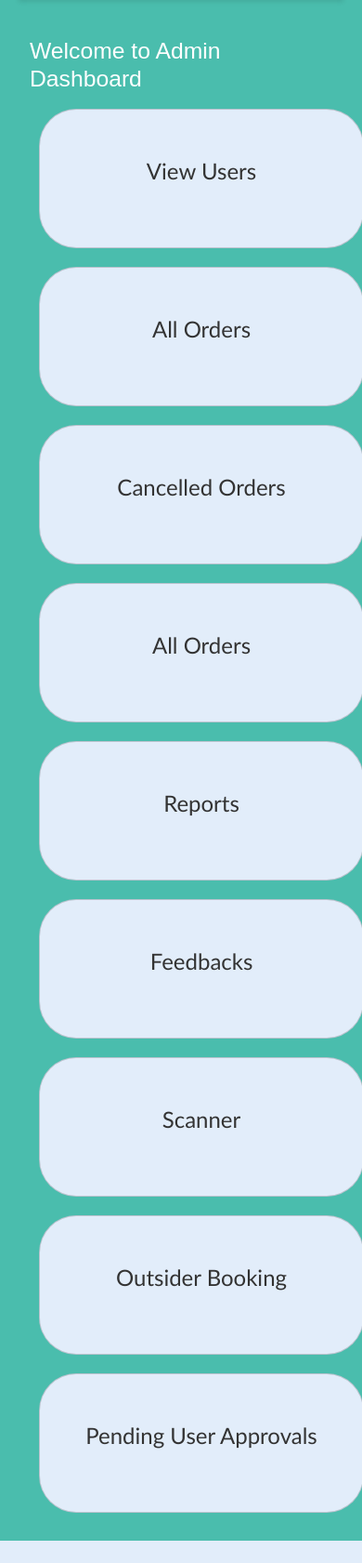
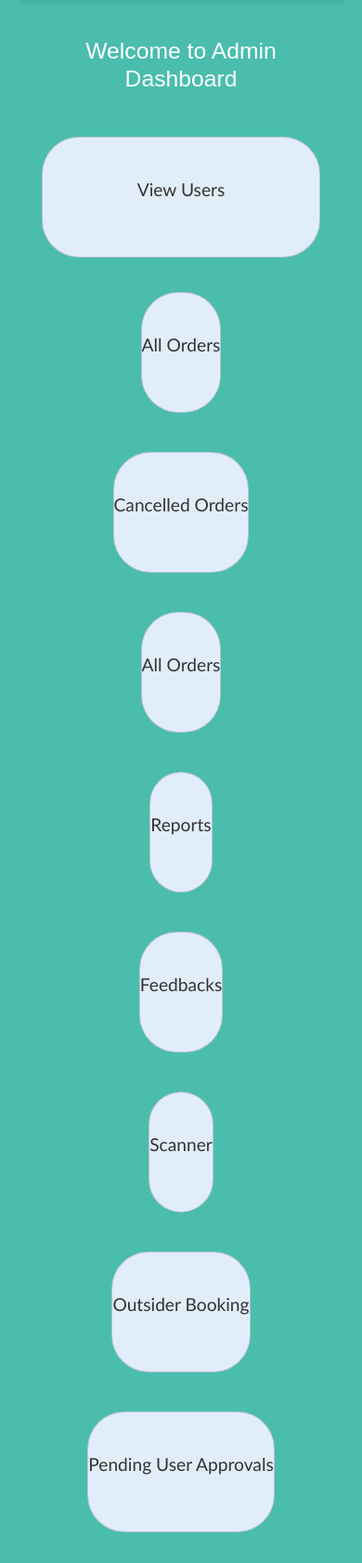
Before and after one commit to ociuzacademy/Bite_and_Seat_Backend, a Django app: template adminapp/templates/adminapp/dashboard.html in a window 390 px wide. Shown: the part 98-1779 px from the top of the page at 93% size. Before the commit the page ends 1755 px from the top, so only its background shows below. Run offline with Django 5.2, Linux system fonts and the light colour scheme; the template is opened without the code that fills it, so the values that code supplies are empty.

Commit message:
By Ananya

```diff
--- a/adminapp/templates/adminapp/dashboard.html
+++ b/adminapp/templates/adminapp/dashboard.html
@@ -109,7 +109,8 @@
 
         /* Custom Card Styles */
         .card {
-            width: 350px;
+            width: 100%;
+            max-width: 350px;
             height: 150px;
             background: rgb(226, 237, 250);
             display: flex;
@@ -123,7 +124,7 @@
             position: relative;
             transition: all 0.7s ease-in-out;
             overflow: hidden;
-            margin: 10px;
+            margin: 10px auto;
         }
 
         .card::before {
@@ -154,7 +155,7 @@
         }
 
         /* Responsive Styles */
-        @media (max-width: 768px) {
+            @media (max-width: 768px) {
             #sidebar {
                 margin-left: -250px;
             }
@@ -169,6 +170,24 @@
 
             #content.active {
                 width: calc(100% - 250px);
+            }
+
+            .card {
+                max-width: 300px;
+                height: 130px;
+                font-size: 1.2em;
+                margin: 8px auto;
+            }
+
+            .row {
+                margin: 0 auto;
+                width: 100%;
+            }
+
+            .col-md-4 {
+                padding: 5px;
+                display: flex;
+                justify-content: center;
             }
         }
 
@@ -523,10 +542,10 @@
             {% block content %}
             <!-- Main Content -->
             <div class="container-fluid" style="color: white;">
-                <h2>Welcome to Admin Dashboard</h2>
-                <div class="row">
+                <h2 class="text-center mb-4">Welcome to Admin Dashboard</h2>
+                <div class="row justify-content-center g-3">
 
-                    <div class="col-md-4">
+                    <div class="col-md-6 col-lg-4">
                         <a href="{% url 'admin_view_users' %}" style="text-decoration: none;">
                             <div class="card">
                                 <p class="c-txt">View Users</p>
```
